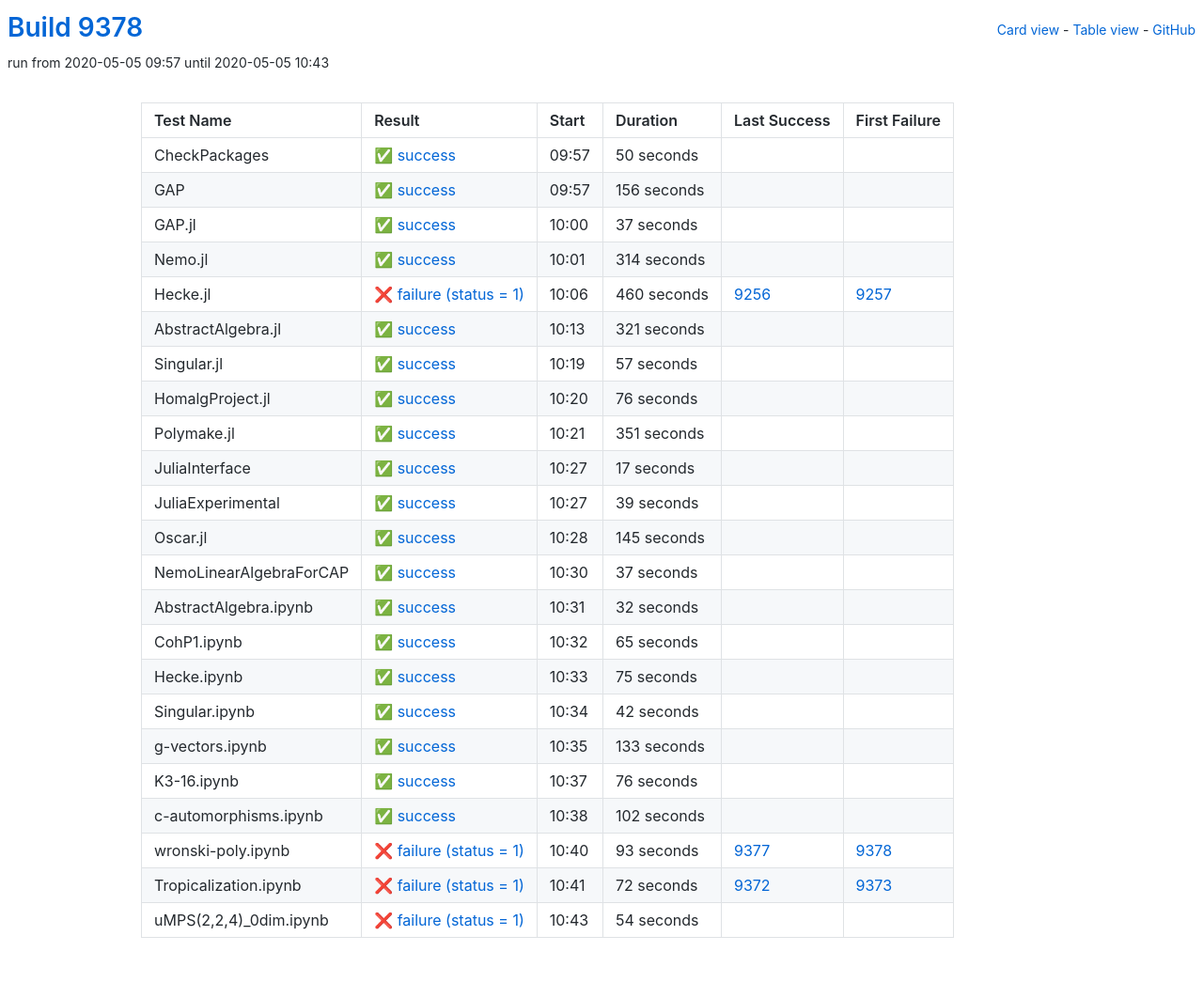
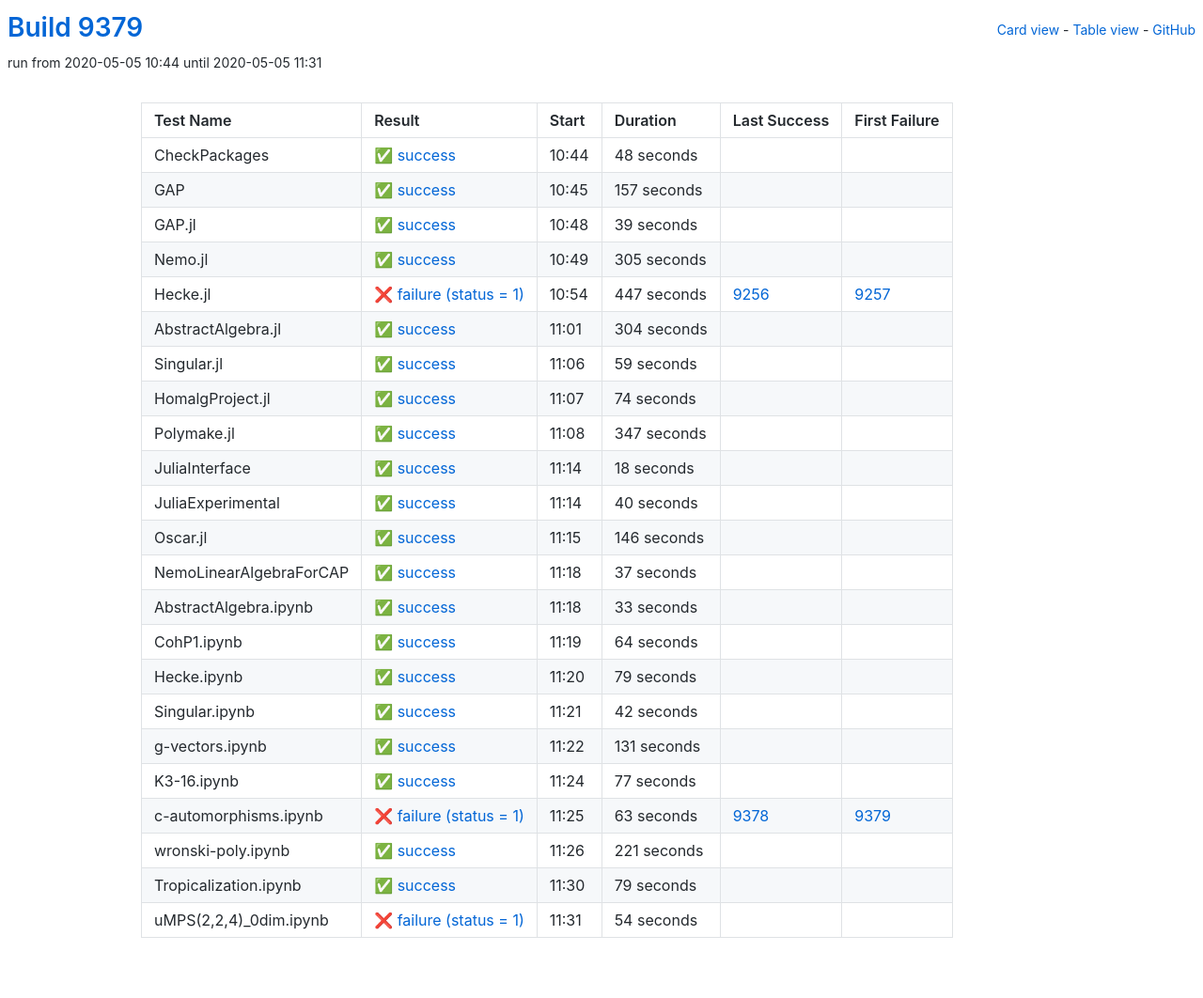
Before and after one commit to oscar-system/oscar-ci-status, a Jekyll site: the page built from table.html, in a window 1280 px wide. Shown: the whole page at 94% size. Built offline with Jekyll 4.4.1, drawn with Linux system fonts in a browser that asks for light colours.

Commit message:
Build 9379

```diff
--- a/_data/ci.yml
+++ b/_data/ci.yml
@@ -1,257 +1,280 @@
-build: 9378
-build_url: https://oscarci.mathematik.uni-kl.de/job/oscar/9378/
+build: 9379
+build_url: https://oscarci.mathematik.uni-kl.de/job/oscar/9379/
 job: oscar
 tests:
-- duration: 50
+- duration: 48
   exitcode: 0
   first_failure: false
   first_failure_url: null
+  id: checkpackages
   last_success: false
   last_success_url: null
-  log: https://oscarci.mathematik.uni-kl.de/job/oscar/9378/artifact/logs/build-9378/CheckPackages.log
+  log: https://oscarci.mathematik.uni-kl.de/job/oscar/9379/artifact/logs/build-9379/CheckPackages.log
   name: CheckPackages
-  start: 2020-05-05 09:57
+  start: 2020-05-05 10:44
   status: success
   success: true
-- duration: 156
+- duration: 157
   exitcode: 0
   first_failure: false
   first_failure_url: null
+  id: gap
   last_success: false
   last_success_url: null
-  log: https://oscarci.mathematik.uni-kl.de/job/oscar/9378/artifact/logs/build-9378/GAP.log
+  log: https://oscarci.mathematik.uni-kl.de/job/oscar/9379/artifact/logs/build-9379/GAP.log
   name: GAP
-  start: 2020-05-05 09:57
+  start: 2020-05-05 10:45
+  status: success
+  success: true
+- duration: 39
+  exitcode: 0
+  first_failure: false
+  first_failure_url: null
+  id: gap-jl
+  last_success: false
+  last_success_url: null
+  log: https://oscarci.mathematik.uni-kl.de/job/oscar/9379/artifact/logs/build-9379/GAP.jl.log
+  name: GAP.jl
+  start: 2020-05-05 10:48
+  status: success
+  success: true
+- duration: 305
+  exitcode: 0
+  first_failure: false
+  first_failure_url: null
+  id: nemo-jl
+  last_success: false
+  last_success_url: null
+  log: https://oscarci.mathematik.uni-kl.de/job/oscar/9379/artifact/logs/build-9379/Nemo.jl.log
+  name: Nemo.jl
+  start: 2020-05-05 10:49
+  status: success
+  success: true
+- duration: 447
+  exitcode: 1
+  first_failure: 9257
+  first_failure_url: https://oscarci.mathematik.uni-kl.de/job/oscar/9257/
+  id: hecke-jl
+  last_success: 9256
+  last_success_url: https://oscarci.mathematik.uni-kl.de/job/oscar/9256/
+  log: https://oscarci.mathematik.uni-kl.de/job/oscar/9379/artifact/logs/build-9379/Hecke.jl.log
+  name: Hecke.jl
+  start: 2020-05-05 10:54
+  status: failure
+  success: false
+- duration: 304
+  exitcode: 0
+  first_failure: false
+  first_failure_url: null
+  id: abstractalgebra-jl
+  last_success: false
+  last_success_url: null
+  log: https://oscarci.mathematik.uni-kl.de/job/oscar/9379/artifact/logs/build-9379/AbstractAlgebra.jl.log
+  name: AbstractAlgebra.jl
+  start: 2020-05-05 11:01
+  status: success
+  success: true
+- duration: 59
+  exitcode: 0
+  first_failure: false
+  first_failure_url: null
+  id: singular-jl
+  last_success: false
+  last_success_url: null
+  log: https://oscarci.mathematik.uni-kl.de/job/oscar/9379/artifact/logs/build-9379/Singular.jl.log
+  name: Singular.jl
+  start: 2020-05-05 11:06
+  status: success
+  success: true
+- duration: 74
+  exitcode: 0
+  first_failure: false
+  first_failure_url: null
+  id: homalgproject-jl
+  last_success: false
+  last_success_url: null
+  log: https://oscarci.mathematik.uni-kl.de/job/oscar/9379/artifact/logs/build-9379/HomalgProject.jl.log
+  name: HomalgProject.jl
+  start: 2020-05-05 11:07
+  status: success
+  success: true
+- duration: 347
+  exitcode: 0
+  first_failure: false
+  first_failure_url: null
+  id: polymake-jl
+  last_success: false
+  last_success_url: null
+  log: https://oscarci.mathematik.uni-kl.de/job/oscar/9379/artifact/logs/build-9379/Polymake.jl.log
+  name: Polymake.jl
+  start: 2020-05-05 11:08
+  status: success
+  success: true
+- duration: 18
+  exitcode: 0
+  first_failure: false
+  first_failure_url: null
+  id: juliainterface
+  last_success: false
+  last_success_url: null
+  log: https://oscarci.mathematik.uni-kl.de/job/oscar/9379/artifact/logs/build-9379/JuliaInterface.log
+  name: JuliaInterface
+  start: 2020-05-05 11:14
+  status: success
+  success: true
+- duration: 40
+  exitcode: 0
+  first_failure: false
+  first_failure_url: null
+  id: juliaexperimental
+  last_success: false
+  last_success_url: null
+  log: https://oscarci.mathematik.uni-kl.de/job/oscar/9379/artifact/logs/build-9379/JuliaExperimental.log
+  name: JuliaExperimental
+  start: 2020-05-05 11:14
+  status: success
+  success: true
+- duration: 146
+  exitcode: 0
+  first_failure: false
+  first_failure_url: null
+  id: oscar-jl
+  last_success: false
+  last_success_url: null
+  log: https://oscarci.mathematik.uni-kl.de/job/oscar/9379/artifact/logs/build-9379/Oscar.jl.log
+  name: Oscar.jl
+  start: 2020-05-05 11:15
   status: success
   success: true
 - duration: 37
   exitcode: 0
   first_failure: false
   first_failure_url: null
+  id: nemolinearalgebraforcap
   last_success: false
   last_success_url: null
-  log: https://oscarci.mathematik.uni-kl.de/job/oscar/9378/artifact/logs/build-9378/GAP.jl.log
-  name: GAP.jl
-  start: 2020-05-05 10:00
+  log: https://oscarci.mathematik.uni-kl.de/job/oscar/9379/artifact/logs/build-9379/NemoLinearAlgebraForCAP.log
+  name: NemoLinearAlgebraForCAP
+  start: 2020-05-05 11:18
   status: success
   success: true
-- duration: 314
+- duration: 33
   exitcode: 0
   first_failure: false
   first_failure_url: null
+  id: abstractalgebra-ipynb
   last_success: false
   last_success_url: null
-  log: https://oscarci.mathematik.uni-kl.de/job/oscar/9378/artifact/logs/build-9378/Nemo.jl.log
-  name: Nemo.jl
-  start: 2020-05-05 10:01
+  log: https://oscarci.mathematik.uni-kl.de/job/oscar/9379/artifact/logs/build-9379/AbstractAlgebra.ipynb.log
+  name: AbstractAlgebra.ipynb
+  start: 2020-05-05 11:18
   status: success
   success: true
-- duration: 460
-  exitcode: 1
-  first_failure: 9257
-  first_failure_url: https://oscarci.mathematik.uni-kl.de/job/oscar/9257/
-  last_success: 9256
-  last_success_url: https://oscarci.mathematik.uni-kl.de/job/oscar/9256/
-  log: https://oscarci.mathematik.uni-kl.de/job/oscar/9378/artifact/logs/build-9378/Hecke.jl.log
-  name: Hecke.jl
-  start: 2020-05-05 10:06
-  status: failure
-  success: false
-- duration: 321
+- duration: 64
   exitcode: 0
   first_failure: false
   first_failure_url: null
+  id: cohp1-ipynb
   last_success: false
   last_success_url: null
-  log: https://oscarci.mathematik.uni-kl.de/job/oscar/9378/artifact/logs/build-9378/AbstractAlgebra.jl.log
-  name: AbstractAlgebra.jl
-  start: 2020-05-05 10:13
+  log: https://oscarci.mathematik.uni-kl.de/job/oscar/9379/artifact/logs/build-9379/CohP1.ipynb.log
+  name: CohP1.ipynb
+  start: 2020-05-05 11:19
   status: success
   success: true
-- duration: 57
+- duration: 79
   exitcode: 0
   first_failure: false
   first_failure_url: null
+  id: hecke-ipynb
   last_success: false
   last_success_url: null
-  log: https://oscarci.mathematik.uni-kl.de/job/oscar/9378/artifact/logs/build-9378/Singular.jl.log
-  name: Singular.jl
-  start: 2020-05-05 10:19
-  status: success
-  success: true
-- duration: 76
-  exitcode: 0
-  first_failure: false
-  first_failure_url: null
-  last_success: false
-  last_success_url: null
-  log: https://oscarci.mathematik.uni-kl.de/job/oscar/9378/artifact/logs/build-9378/HomalgProject.jl.log
-  name: HomalgProject.jl
-  start: 2020-05-05 10:20
-  status: success
-  success: true
-- duration: 351
-  exitcode: 0
-  first_failure: false
-  first_failure_url: null
-  last_success: false
-  last_success_url: null
-  log: https://oscarci.mathematik.uni-kl.de/job/oscar/9378/artifact/logs/build-9378/Polymake.jl.log
-  name: Polymake.jl
-  start: 2020-05-05 10:21
-  status: success
-  success: true
-- duration: 17
-  exitcode: 0
-  first_failure: false
-  first_failure_url: null
-  last_success: false
-  last_success_url: null
-  log: https://oscarci.mathematik.uni-kl.de/job/oscar/9378/artifact/logs/build-9378/JuliaInterface.log
-  name: JuliaInterface
-  start: 2020-05-05 10:27
-  status: success
-  success: true
-- duration: 39
-  exitcode: 0
-  first_failure: false
-  first_failure_url: null
-  last_success: false
-  last_success_url: null
-  log: https://oscarci.mathematik.uni-kl.de/job/oscar/9378/artifact/logs/build-9378/JuliaExperimental.log
-  name: JuliaExperimental
-  start: 2020-05-05 10:27
-  status: success
-  success: true
-- duration: 145
-  exitcode: 0
-  first_failure: false
-  first_failure_url: null
-  last_success: false
-  last_success_url: null
-  log: https://oscarci.mathematik.uni-kl.de/job/oscar/9378/artifact/logs/build-9378/Oscar.jl.log
-  name: Oscar.jl
-  start: 2020-05-05 10:28
-  status: success
-  success: true
-- duration: 37
-  exitcode: 0
-  first_failure: false
-  first_failure_url: null
-  last_success: false
-  last_success_url: null
-  log: https://oscarci.mathematik.uni-kl.de/job/oscar/9378/artifact/logs/build-9378/NemoLinearAlgebraForCAP.log
-  name: NemoLinearAlgebraForCAP
-  start: 2020-05-05 10:30
-  status: success
-  success: true
-- duration: 32
-  exitcode: 0
-  first_failure: false
-  first_failure_url: null
-  last_success: false
-  last_success_url: null
-  log: https://oscarci.mathematik.uni-kl.de/job/oscar/9378/artifact/logs/build-9378/AbstractAlgebra.ipynb.log
-  name: AbstractAlgebra.ipynb
-  start: 2020-05-05 10:31
-  status: success
-  success: true
-- duration: 65
-  exitcode: 0
-  first_failure: false
-  first_failure_url: null
-  last_success: false
-  last_success_url: null
-  log: https://oscarci.mathematik.uni-kl.de/job/oscar/9378/artifact/logs/build-9378/CohP1.ipynb.log
-  name: CohP1.ipynb
-  start: 2020-05-05 10:32
-  status: success
-  success: true
-- duration: 75
-  exitcode: 0
-  first_failure: false
-  first_failure_url: null
-  last_success: false
-  last_success_url: null
-  log: https://oscarci.mathematik.uni-kl.de/job/oscar/9378/artifact/logs/build-9378/Hecke.ipynb.log
+  log: https://oscarci.mathematik.uni-kl.de/job/oscar/9379/artifact/logs/build-9379/Hecke.ipynb.log
   name: Hecke.ipynb
-  start: 2020-05-05 10:33
+  start: 2020-05-05 11:20
   status: success
   success: true
 - duration: 42
   exitcode: 0
   first_failure: false
   first_failure_url: null
+  id: singular-ipynb
   last_success: false
   last_success_url: null
-  log: https://oscarci.mathematik.uni-kl.de/job/oscar/9378/artifact/logs/build-9378/Singular.ipynb.log
+  log: https://oscarci.mathematik.uni-kl.de/job/oscar/9379/artifact/logs/build-9379/Singular.ipynb.log
   name: Singular.ipynb
-  start: 2020-05-05 10:34
+  start: 2020-05-05 11:21
   status: success
   success: true
-- duration: 133
+- duration: 131
   exitcode: 0
   first_failure: false
   first_failure_url: null
+  id: g-vectors-ipynb
   last_success: false
   last_success_url: null
-  log: https://oscarci.mathematik.uni-kl.de/job/oscar/9378/artifact/logs/build-9378/g-vectors.ipynb.log
+  log: https://oscarci.mathematik.uni-kl.de/job/oscar/9379/artifact/logs/build-9379/g-vectors.ipynb.log
   name: g-vectors.ipynb
-  start: 2020-05-05 10:35
+  start: 2020-05-05 11:22
   status: success
   success: true
-- duration: 76
+- duration: 77
   exitcode: 0
   first_failure: false
   first_failure_url: null
+  id: k3-16-ipynb
   last_success: false
   last_success_url: null
-  log: https://oscarci.mathematik.uni-kl.de/job/oscar/9378/artifact/logs/build-9378/K3-16.ipynb.log
+  log: https://oscarci.mathematik.uni-kl.de/job/oscar/9379/artifact/logs/build-9379/K3-16.ipynb.log
   name: K3-16.ipynb
-  start: 2020-05-05 10:37
+  start: 2020-05-05 11:24
   status: success
   success: true
-- duration: 102
+- duration: 63
+  exitcode: 1
+  first_failure: 9379
+  first_failure_url: https://oscarci.mathematik.uni-kl.de/job/oscar/9379/
+  id: c-automorphisms-ipynb
+  last_success: 9378
+  last_success_url: https://oscarci.mathematik.uni-kl.de/job/oscar/9378/
+  log: https://oscarci.mathematik.uni-kl.de/job/oscar/9379/artifact/logs/build-9379/c-automorphisms.ipynb.log
+  name: c-automorphisms.ipynb
+  start: 2020-05-05 11:25
+  status: failure
+  success: false
+- duration: 221
   exitcode: 0
   first_failure: false
   first_failure_url: null
+  id: wronski-poly-ipynb
   last_success: false
   last_success_url: null
-  log: https://oscarci.mathematik.uni-kl.de/job/oscar/9378/artifact/logs/build-9378/c-automorphisms.ipynb.log
-  name: c-automorphisms.ipynb
-  start: 2020-05-05 10:38
+  log: https://oscarci.mathematik.uni-kl.de/job/oscar/9379/artifact/logs/build-9379/wronski-poly.ipynb.log
+  name: wronski-poly.ipynb
+  start: 2020-05-05 11:26
   status: success
   success: true
-- duration: 93
-  exitcode: 1
-  first_failure: 9378
-  first_failure_url: https://oscarci.mathematik.uni-kl.de/job/oscar/9378/
-  last_success: 9377
-  last_success_url: https://oscarci.mathematik.uni-kl.de/job/oscar/9377/
-  log: https://oscarci.mathematik.uni-kl.de/job/oscar/9378/artifact/logs/build-9378/wronski-poly.ipynb.log
-  name: wronski-poly.ipynb
-  start: 2020-05-05 10:40
-  status: failure
-  success: false
-- duration: 72
-  exitcode: 1
-  first_failure: 9373
-  first_failure_url: https://oscarci.mathematik.uni-kl.de/job/oscar/9373/
-  last_success: 9372
-  last_success_url: https://oscarci.mathematik.uni-kl.de/job/oscar/9372/
-  log: https://oscarci.mathematik.uni-kl.de/job/oscar/9378/artifact/logs/build-9378/Tropicalization.ipynb.log
+- duration: 79
+  exitcode: 0
+  first_failure: false
+  first_failure_url: null
+  id: tropicalization-ipynb
+  last_success: false
+  last_success_url: null
+  log: https://oscarci.mathematik.uni-kl.de/job/oscar/9379/artifact/logs/build-9379/Tropicalization.ipynb.log
   name: Tropicalization.ipynb
-  start: 2020-05-05 10:41
-  status: failure
-  success: false
+  start: 2020-05-05 11:30
+  status: success
+  success: true
 - duration: 54
   exitcode: 1
   first_failure: false
   first_failure_url: null
+  id: umps-2-2-4-0dim-ipynb
   last_success: false
   last_success_url: null
-  log: https://oscarci.mathematik.uni-kl.de/job/oscar/9378/artifact/logs/build-9378/uMPS-2-2-4-_0dim.ipynb.log
+  log: https://oscarci.mathematik.uni-kl.de/job/oscar/9379/artifact/logs/build-9379/uMPS-2-2-4-_0dim.ipynb.log
   name: uMPS(2,2,4)_0dim.ipynb
-  start: 2020-05-05 10:43
+  start: 2020-05-05 11:31
   status: failure
   success: false
```
Also changed, not shown: README.md.
